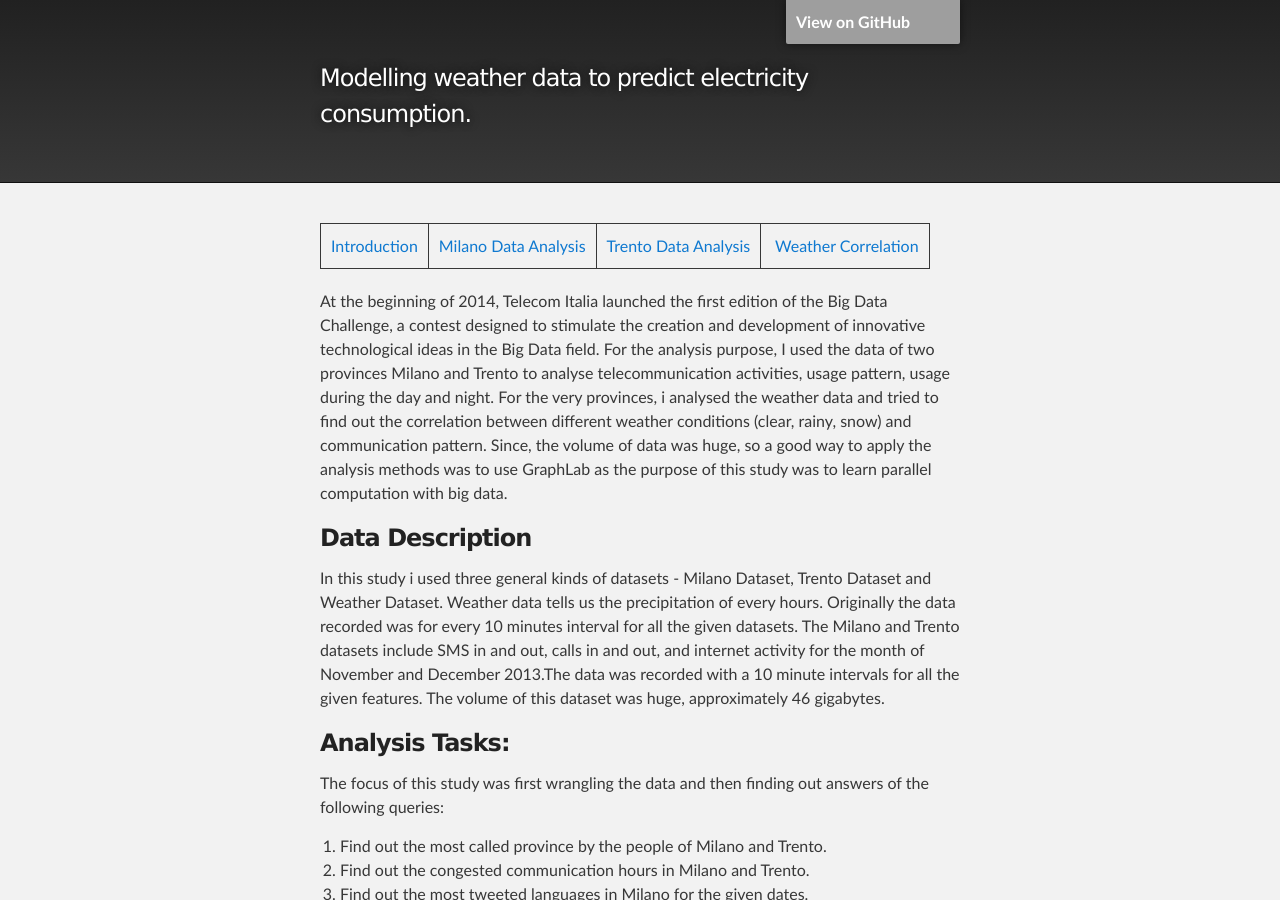
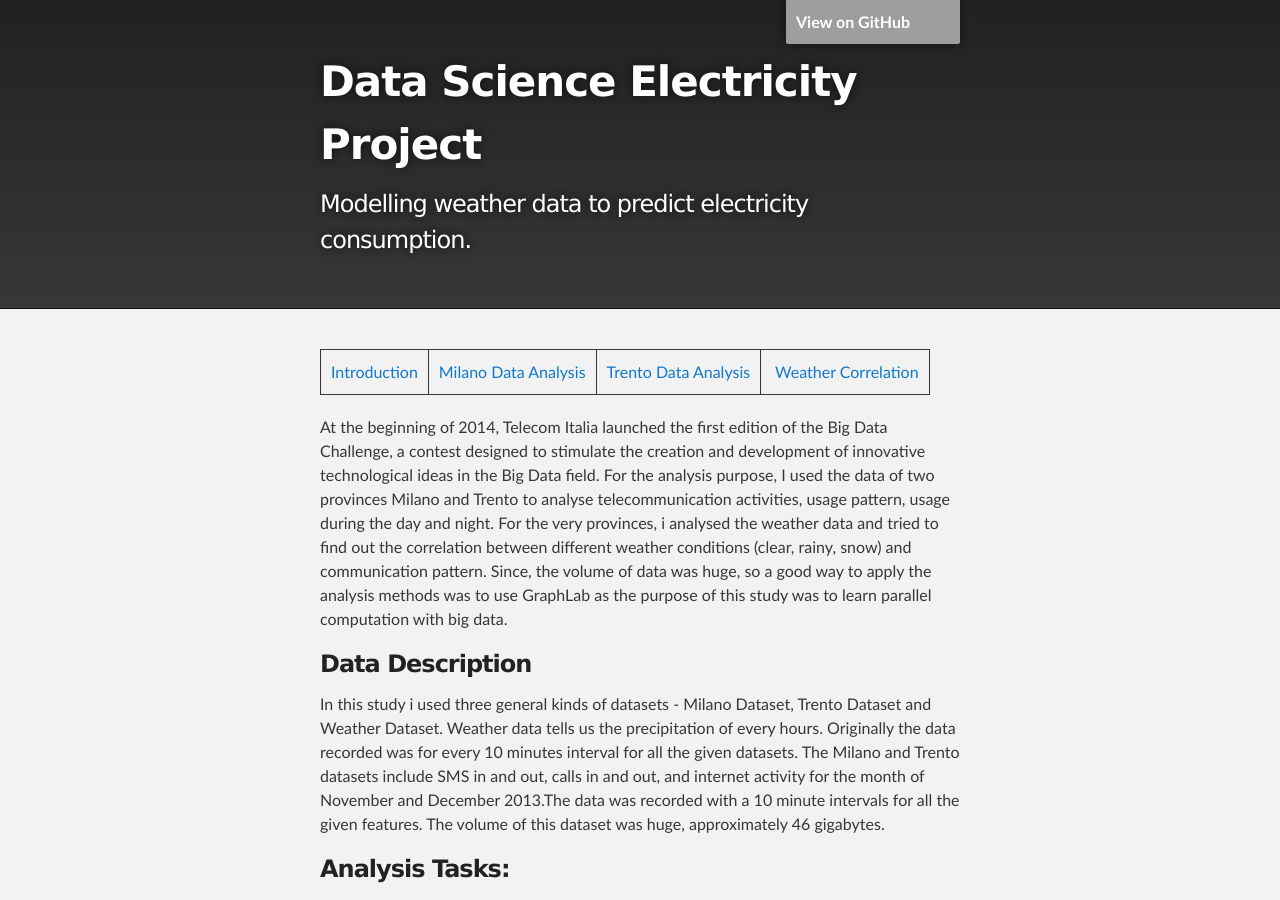
Before and after one commit to Zafarhussain87/Telecom-Italia-Data-Analysis, a Jekyll site: the page built from docs/index.md, in a window 1280 px wide and 900 px high. Built offline with Jekyll 4.4.1, drawn with Linux system fonts in a browser that asks for light colours; grey boxes are pictures that could not be loaded.

Commit message:
Update default.html

```diff
--- a/docs/_layouts/default.html
+++ b/docs/_layouts/default.html
@@ -19,7 +19,7 @@
             <a id="forkme_banner" href="{{ site.github.repository_url }}">View on GitHub</a>
           {% endif %}
 
-          <h1 id="project_title">{{ Telecom Italia Data Analysis }}</h1>
+          <h1 id="project_title">{{site.title | Telecom Italia Data Analysis }}</h1>
           <h2 id="project_tagline">{{ site.description | default: site.github.project_tagline }}</h2>
 
           {% if site.show_downloads %}
```
